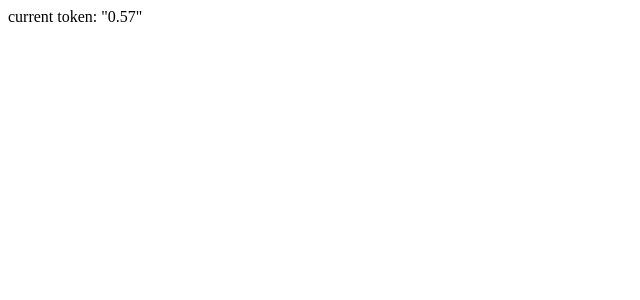
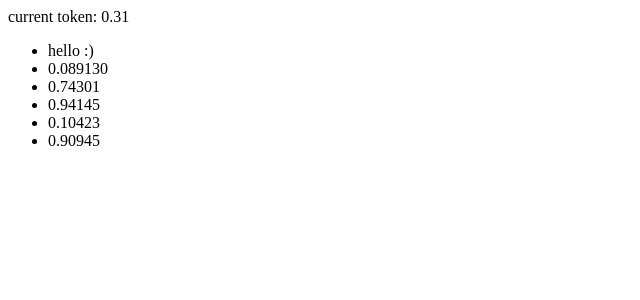
Before and after one commit to bcxbjoern/rxjs-connection-handling, an Angular app: page / in a window 1280 px wide. Shown: the top 300 px of the page, without its empty margins (0-640 px from the left). Built offline with nearby package versions, Linux system fonts and the light colour scheme.

Commit message:
Add conversation

```diff
--- a/src/app/app.html
+++ b/src/app/app.html
@@ -3,6 +3,13 @@
 
 <main class="main">
   <div class="content">
-    current token: {{token$ | async | json}}
+    <div class="token">
+      current token: {{token$ | async}}
+    </div>
+    <ul class="messages">
+      @for (msg of (messages$ | async); track msg) {
+        <li class="message">{{ msg }}</li>
+      }
+    </ul>
   </div>
 </main>
--- a/src/app/app.ts
+++ b/src/app/app.ts
@@ -12,4 +12,5 @@ export class App {
   protected readonly title = signal('react-playground');
   conversationService = inject(ConversationService);
   protected token$ = this.conversationService.token$;
+  protected messages$ = this.conversationService.conversation$;
 }
--- a/src/app/conversation.api.ts
+++ b/src/app/conversation.api.ts
@@ -1,5 +1,5 @@
 import { Injectable } from '@angular/core';
-import { map, Observable, of, timer } from 'rxjs';
+import { expand, interval, map, Observable, of, shareReplay, switchMap, timer } from 'rxjs';
 import { err, ok, Result } from 'neverthrow';
 
 export interface AccessToken {
@@ -11,6 +11,13 @@ export interface AccessToken {
   providedIn: 'root',
 })
 export class ConversationApi {
+  private msgs: Observable<string[]> = of<string[]>(['hello :)']).pipe(
+    expand((msgs) =>
+      timer(1000).pipe(switchMap(() => of(msgs.concat([Math.random().toPrecision(5)])))),
+    ),
+    shareReplay(1),
+  );
+
   constructor() {}
 
   public getAccessToken(): Observable<string> {
@@ -22,7 +29,7 @@ export class ConversationApi {
     return timer(delay).pipe(map(() => Math.random().toPrecision(2)));
   }
 
-  getConversation(token: string): Observable<Array<string>> {
-    return of([]);
+  getConversation(token: string): Observable<string[]> {
+    return this.msgs;
   }
 }
--- a/src/app/conversation.service.ts
+++ b/src/app/conversation.service.ts
@@ -9,6 +9,7 @@ export class ConversationService {
   private readonly conversationApi = inject(ConversationApi);
 
   private readonly isRunning$ = new BehaviorSubject<boolean>(true);
+
   readonly token$: Observable<string> = this.isRunning$.pipe(
     switchMap((isRunning) => {
       if (!isRunning) {
@@ -17,13 +18,13 @@ export class ConversationService {
       return this.conversationApi
         .getAccessToken()
         .pipe(
-          expand((previousToken) => this.conversationApi.refreshAccessToken(previousToken, 1000)),
+          expand((previousToken) => this.conversationApi.refreshAccessToken(previousToken, 5000)),
         );
     }),
     shareReplay(1),
   );
 
-  readonly conversation$: Observable<Array<string>> = this.token$.pipe(
+  public readonly conversation$: Observable<Array<string>> = this.token$.pipe(
     switchMap((token) => {
       return this.conversationApi.getConversation(token);
     }),
```
